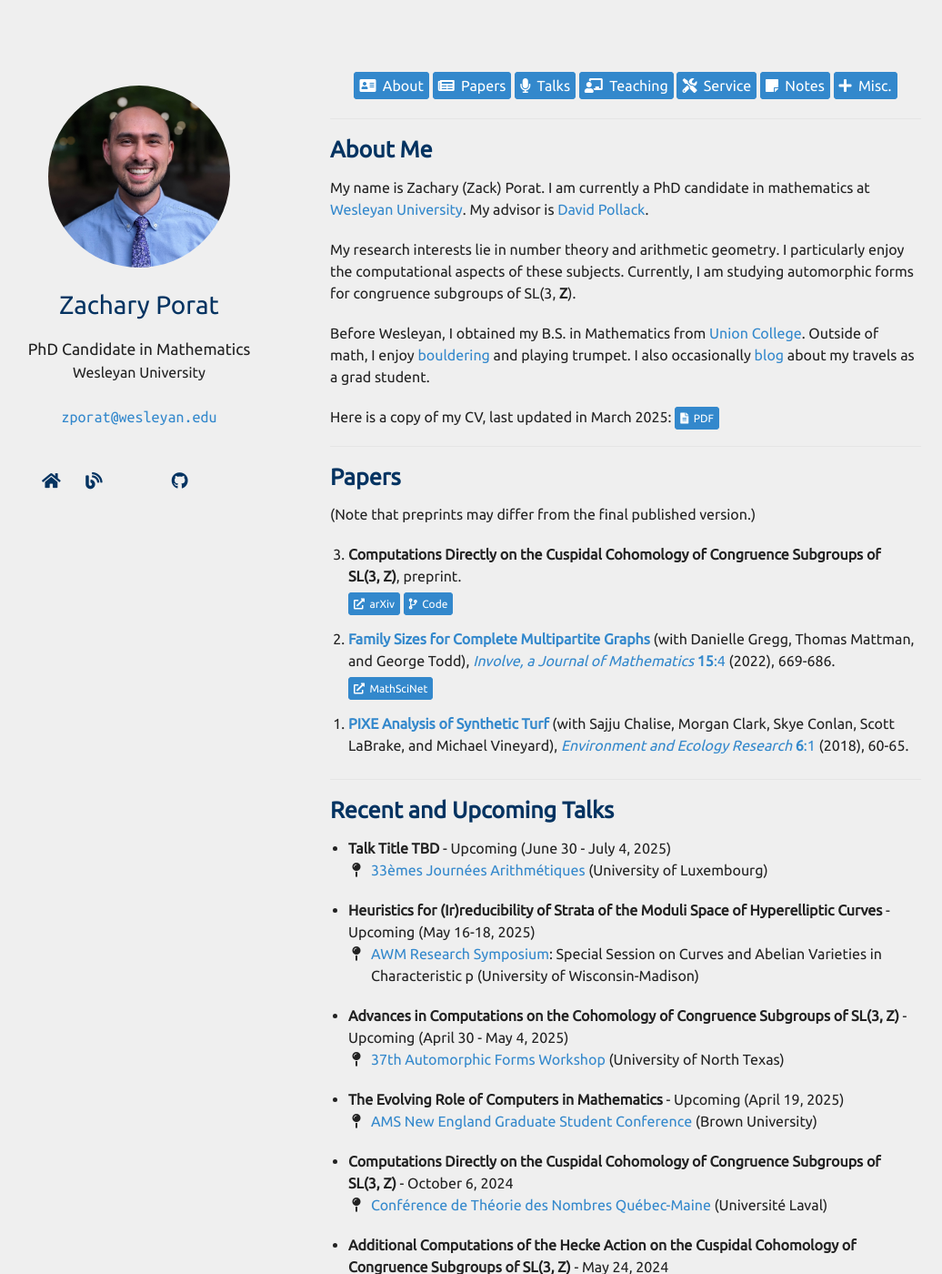
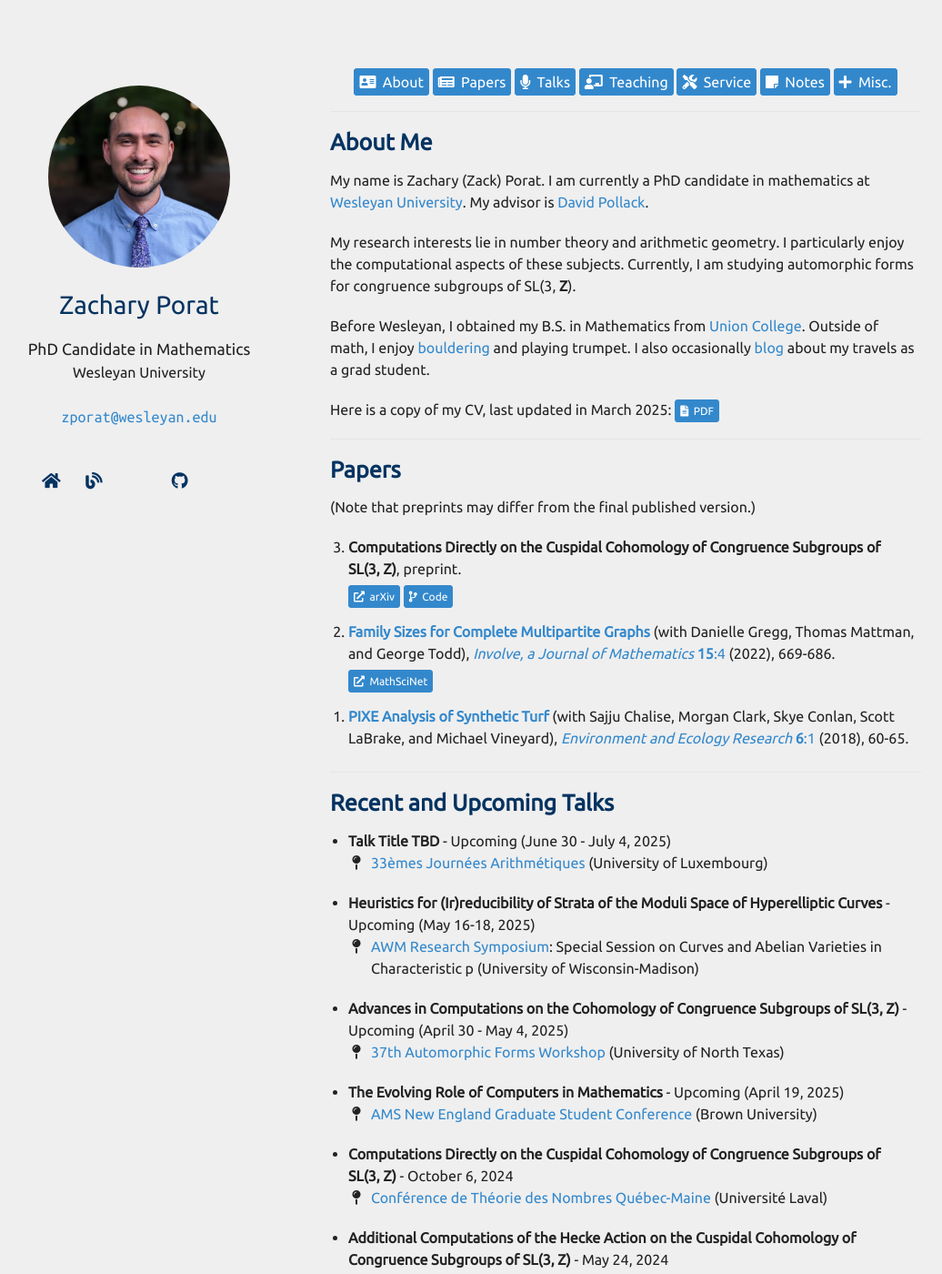
Before and after one commit to zporat/zporat.github.io, a Jekyll site: the page built from index.md, in a window 1280 px wide and 1400 px high. Shown: the whole window at 91% size, without its empty margins (102-1138 px from the left). Built offline with Jekyll 4.4.1, drawn with Linux system fonts in a browser that asks for light colours; nearby versions of some CDN libraries; a style sheet for code colours, icons or effects is not loaded.

Commit message:
final nav update

```diff
--- a/_sass/minimal-light-no-dark-mode.scss
+++ b/_sass/minimal-light-no-dark-mode.scss
@@ -551,6 +551,6 @@ footer {
 
 .navbar {
   text-align: center;
-  line-height: 2.5em;
+  line-height: 2em;
   margin-bottom: 1em;
 }
--- a/_sass/minimal-light.scss
+++ b/_sass/minimal-light.scss
@@ -619,6 +619,6 @@ footer {
 
 .navbar {
   text-align: center;
-  line-height: 2.5em;
+  line-height: 2em;
   margin-bottom: 1em;
 }
```
